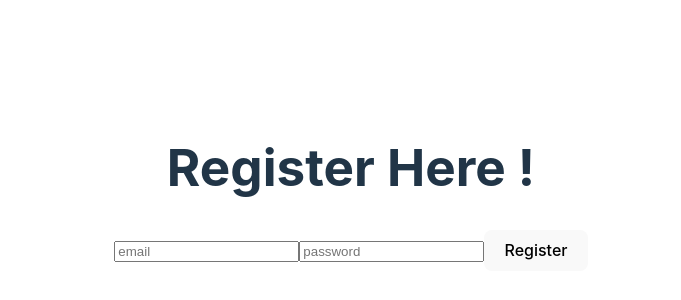
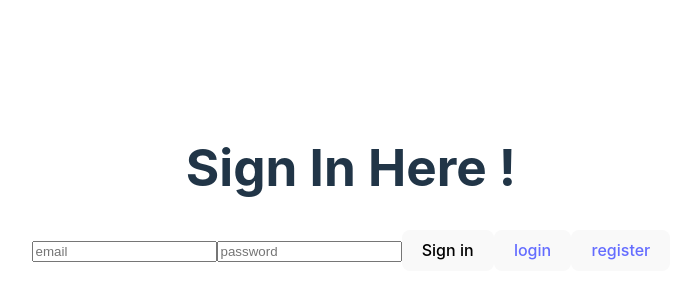
Before and after one commit to leongroth/Grouper, a React (Vite) app: page /login in a window 1280 px wide. Shown: the part 212-512 px from the top of the page, without its empty margins (289-970 px from the left). Built offline with nearby package versions, Linux system fonts and the light colour scheme.

Commit message:
react-router færdig

```diff
--- a/package.json
+++ b/package.json
@@ -13,6 +13,7 @@
     "firebase": "^10.11.1",
     "react": "^18.2.0",
     "react-dom": "^18.2.0",
+    "react-router": "^6.23.0",
     "react-router-dom": "^6.23.0"
   },
   "devDependencies": {
--- a/src/App.jsx
+++ b/src/App.jsx
@@ -3,33 +3,16 @@
 import viteLogo from '/vite.svg'
 import './App.css'
 import Func from './Team Wall/TeamWall'
+import { Outlet } from 'react-router'
 
 
 function App() {
-  const [count, setCount] = useState(0)
 
   return (
     <>
       <div>
-        <a href="https://vitejs.dev" target="_blank">
-          <img src={viteLogo} className="logo" alt="Vite logo" />
-        </a>
-        <a href="https://react.dev" target="_blank">
-          <img src={reactLogo} className="logo react" alt="React logo" />
-        </a>
+        <Outlet/>
       </div>
-      <h1>Vite + React</h1>
-      <div className="card">
-        <button onClick={() => setCount((count) => count + 1)}>
-          count is {count}
-        </button>
-        <p>
-          Edit <code>src/App.jsx</code> and save to test HMR
-        </p>
-      </div>
-      <p className="read-the-docs">
-        Click on the Vite and React logos to learn more
-      </p>
     </>
   )
 }
--- a/src/LoginPage/pages/Home.jsx
+++ b/src/LoginPage/pages/Home.jsx
@@ -0,0 +1,12 @@
+export default function Home(){
+    return(
+        <div>
+        <button>
+            <a href={'/login'}>login</a>
+        </button>
+        <button>
+            <a href={'/signup'}>register</a>
+        </button>
+        </div>
+    )
+}
--- a/src/LoginPage/pages/Login.jsx
+++ b/src/LoginPage/pages/Login.jsx
@@ -27,6 +27,13 @@
         type="password"
         onChange={(e) => setPassword(e.target.value)}/>
         <button onClick={signIn}>Sign in </button>
+        <button>
+            <a href={'/login'}>login</a>
+        </button>
+        <button>
+            <a href={'/signup'}>register</a>
+        </button>
+
     </div>
 );
 }
--- a/src/LoginPage/pages/Signup.jsx
+++ b/src/LoginPage/pages/Signup.jsx
@@ -1,6 +1,9 @@
 import { useState } from "react";
 import { auth } from "../../config/firebase";
 import { createUserWithEmailAndPassword } from "firebase/auth";
+import { useNavigate } from "react-router";
+import { Link } from "react-router-dom";
+
 
 export default function Signup ()  {
     const [email, setEmail] = useState("")
@@ -16,6 +19,7 @@
         }
     };
 
+
     return(
      <div>
         <h1>Register Here !</h1>
@@ -27,6 +31,13 @@
         type="password"
         onChange={(e) => setPassword(e.target.value)}/>
         <button onClick={register}>Register </button>
+
+        <button>
+            <a href={'/login'}>login</a>
+        </button>
+        <button>
+            <a href={'/signup'}>register</a>
+        </button>
     </div>
 );
 }
--- a/src/main.jsx
+++ b/src/main.jsx
@@ -7,10 +7,14 @@
 import { Calendar } from './Calendar/Calendar.jsx'
 import Login from './LoginPage/pages/Login.jsx'
 import Signup from './LoginPage/pages/Signup.jsx'
+import { createBrowserRouter, createRoutesFromElements, RouterProvider, Route } from 'react-router-dom';
+import ReactDom from 'react-dom/client';
+import Home from './LoginPage/pages/Home.jsx'
+import { router } from './router.jsx'
 
 
 ReactDOM.createRoot(document.getElementById('root')).render(
-  <React.StrictMode>
-    <Signup/>
-  </React.StrictMode>
-)
+  <div className='mainpage'>
+    <RouterProvider router={router}/>
+  </div>
+);
--- /dev/null
+++ b/src/router.jsx
@@ -0,0 +1,19 @@
+import { createBrowserRouter } from "react-router-dom";
+import App from "./App";
+import Login from './LoginPage/pages/Login.jsx'
+import Signup from './LoginPage/pages/Signup.jsx'
+import Home from "./LoginPage/pages/Home.jsx";
+
+export const router= createBrowserRouter (
+    [
+        {
+            path:"/",
+            element: <App/>,
+            children:[
+                {path: "", element:<Home/>},
+                {path:"/login", element:<Login/>},
+                {path:"/signup", element:<Signup/>},
+            ]
+        }
+    ]
+)
```
Also changed, not shown: 1 other file (tests, documents, lock files or other folders).
